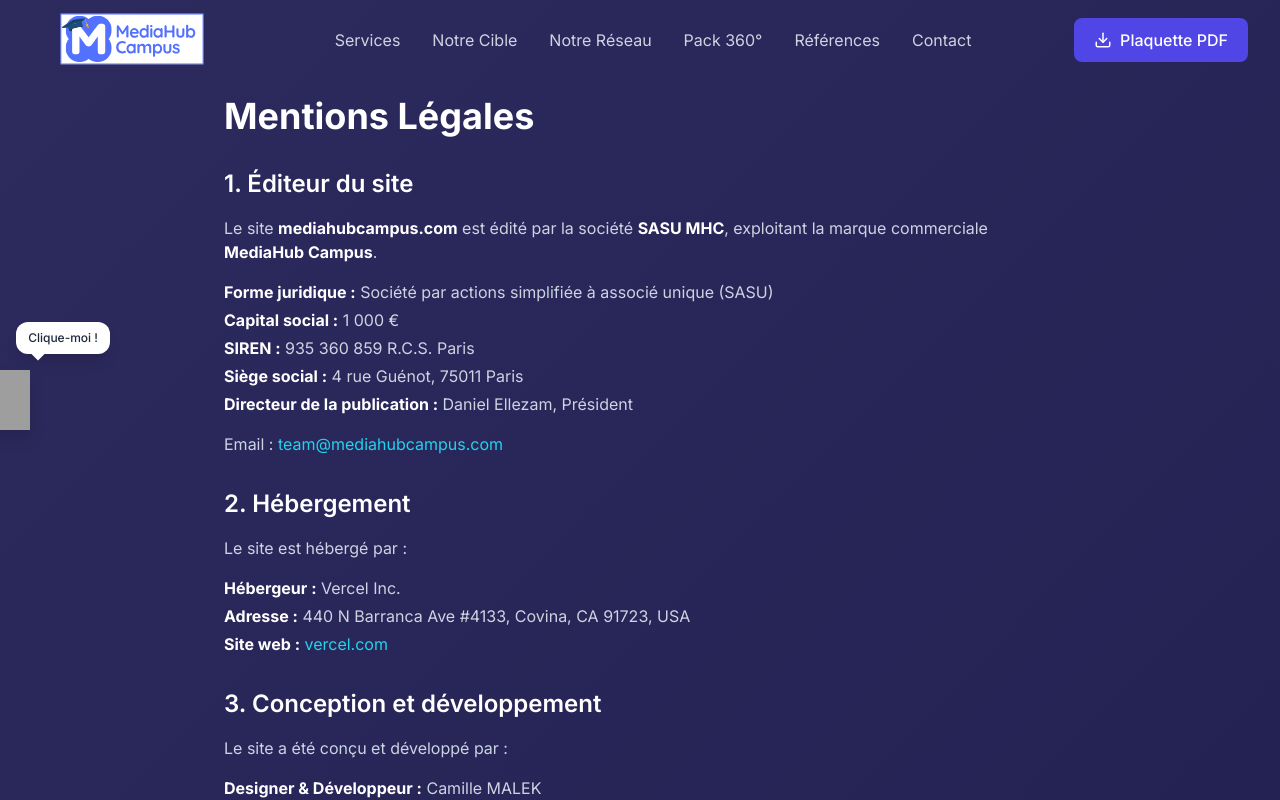
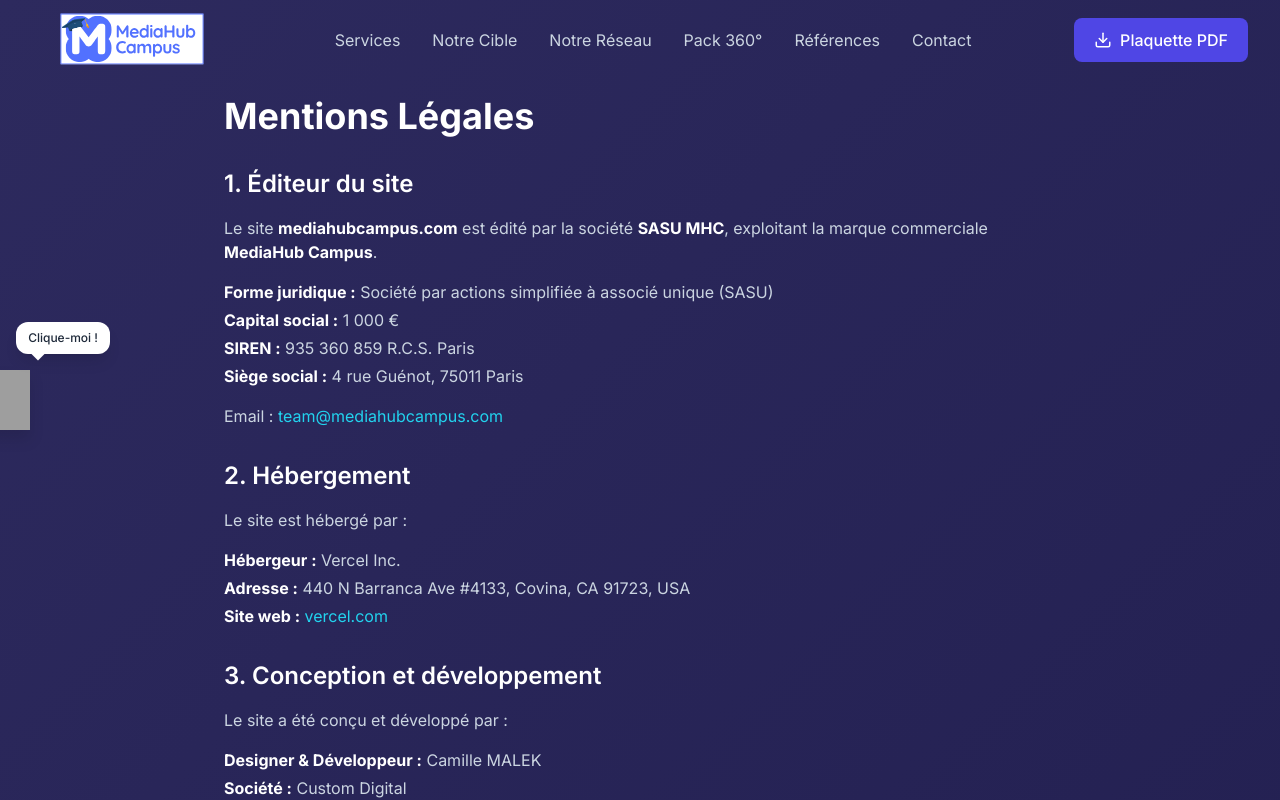
Before and after one commit to mediahubcampus-lgtm/mediahubcampus-website, a Next.js app: page /mentions-legales in a window 1280 px wide. Shown: the top 800 px of the page. Built offline with nearby package versions, Linux system fonts and the light colour scheme; grey boxes are pictures that could not be loaded.

Commit message:
fix: retirer le nom du directeur de publication des mentions légales

```diff
--- a/src/app/mentions-legales/page.tsx
+++ b/src/app/mentions-legales/page.tsx
@@ -26,7 +26,6 @@
               <li><strong className="text-white">Capital social :</strong> 1 000 €</li>
               <li><strong className="text-white">SIREN :</strong> 935 360 859 R.C.S. Paris</li>
               <li><strong className="text-white">Siège social :</strong> 4 rue Guénot, 75011 Paris</li>
-              <li><strong className="text-white">Directeur de la publication :</strong> Daniel Ellezam, Président</li>
             </ul>
             <p className="text-[var(--text-muted)] mt-4">
               Email : <a href={`mailto:${SITE_CONFIG.email}`} className="text-[var(--accent-cyan)] hover:underline">{SITE_CONFIG.email}</a>
```
